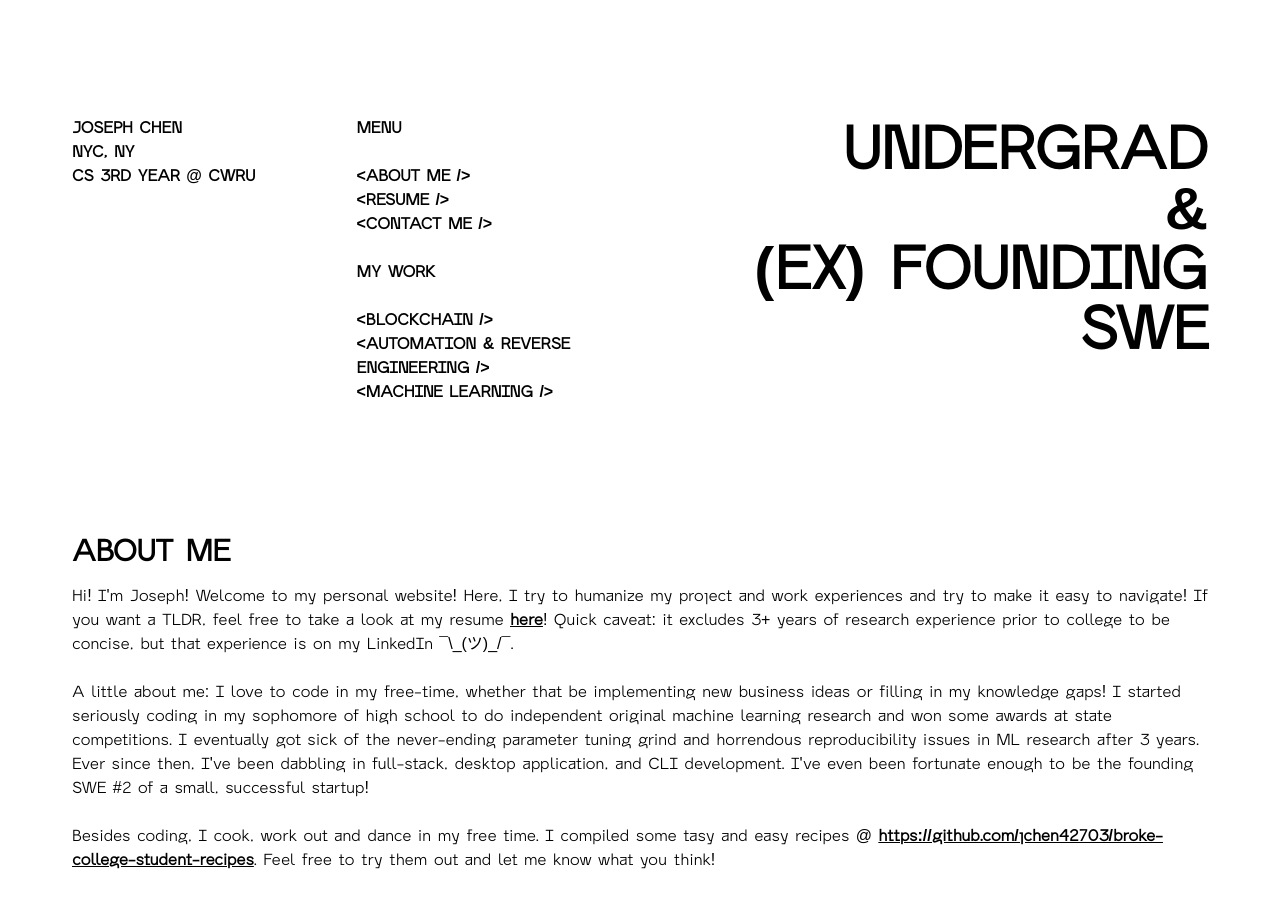
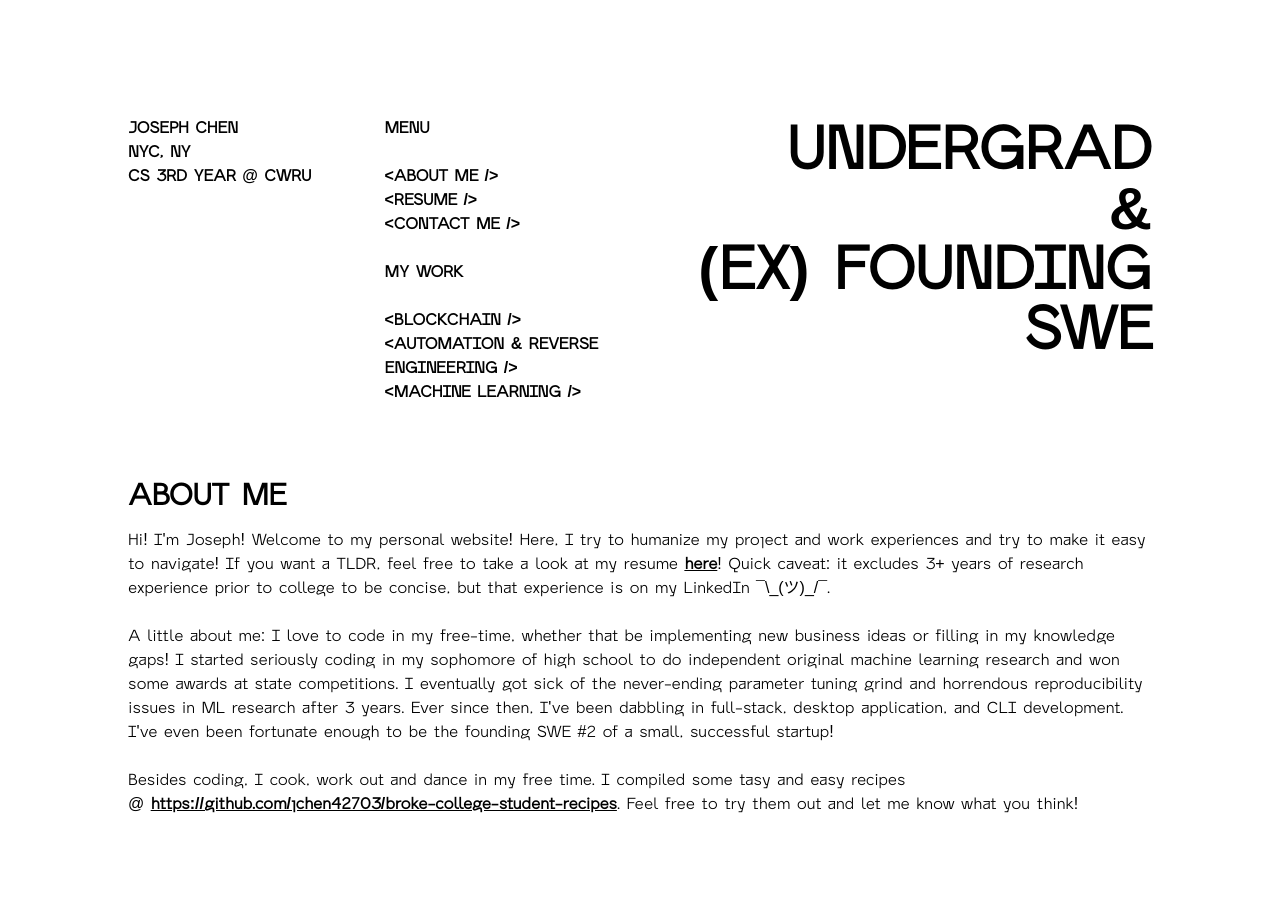
Before and after one commit to jchen42703/jchen42703.github.io, a React (Create React App) app in the folder v2/: page / in a window 1280 px wide. Shown: the top 908 px of the page. After the commit the page ends 887 px from the top, so only its background shows below. Built offline with nearby package versions, Linux system fonts and the light colour scheme.

Commit message:
Fixed the padding for content-container

```diff
--- a/v2/src/styles/pages/_content.scss
+++ b/v2/src/styles/pages/_content.scss
@@ -3,9 +3,9 @@ $content-bot-padding: 9vh;
 $content-x-padding: 10vw;
 
 .content-container {
-	padding: $content-top-padding $content-bot-padding $content-x-padding;
+	padding: $content-top-padding $content-x-padding $content-bot-padding;
 }
 
 .content-container-no-top {
-	padding: 0 $content-bot-padding $content-x-padding;
+	padding: 0 $content-x-padding $content-bot-padding;
 }
```
